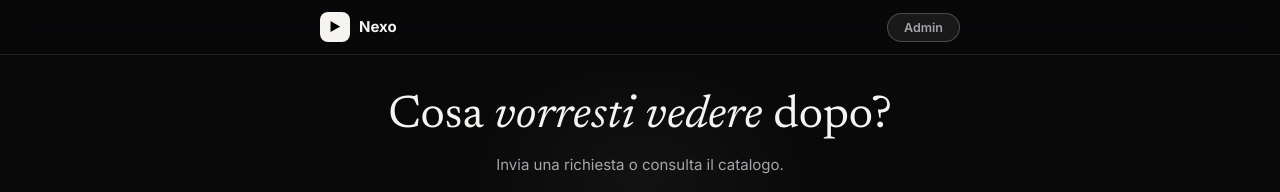
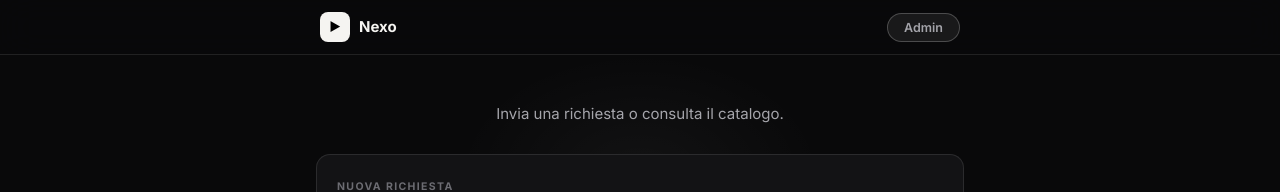
Before and after one commit to FrancescoBagnato/SuggerimentiCatalogo, a plain HTML site: page index.html in a window 1280 px wide. Shown: the top 192 px of the page. Drawn offline with nearby package versions, Linux system fonts and the light colour scheme; no server answers.

Commit message:
Rimuovi testo titolo hero Cosa vorresti vedere dopo

```diff
--- a/index.html
+++ b/index.html
@@ -28,7 +28,7 @@
 
 
     <header class="hero">
-        <h1 class="hero-title">Cosa <em>vorresti vedere</em> dopo?</h1>
+        <h1 class="hero-title"></h1>
         <p class="hero-sub">Invia una richiesta o consulta il catalogo.</p>
     </header>
 
```
